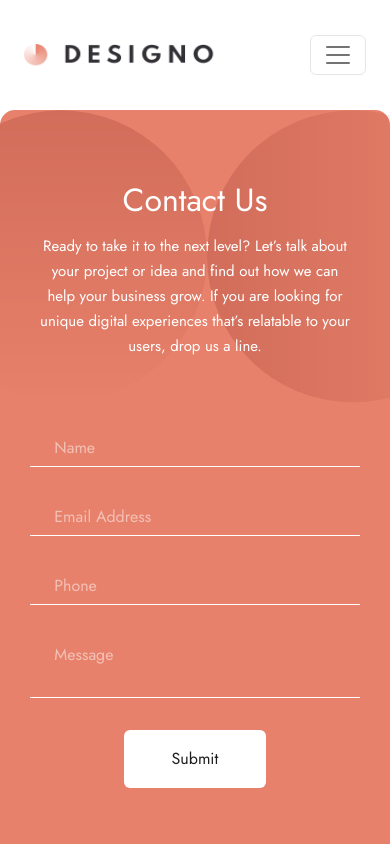
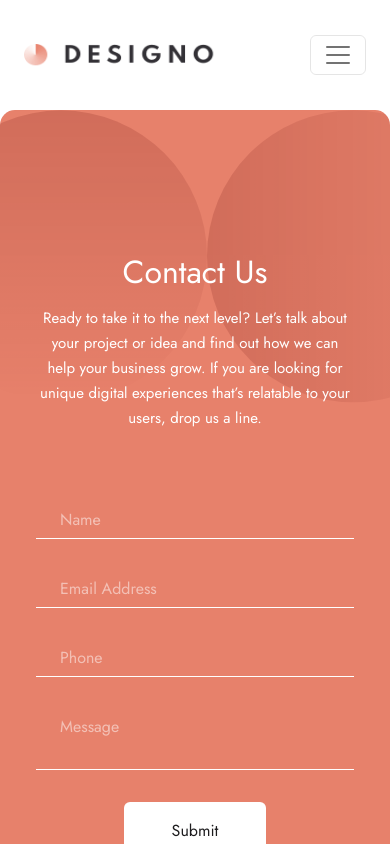
Before and after one commit to antran1245/designo-multi-page, a React (Create React App) app: page /contact in a window 390 px wide. Shown: the top 844 px of the page. Built offline with nearby package versions, Linux system fonts and the light colour scheme.

Commit message:
contact page for mobile and tablet

```diff
--- a/src/components/Contact.jsx
+++ b/src/components/Contact.jsx
@@ -24,16 +24,16 @@
                 <div className="circle-container d-block d-sm-none">
                     <img src={mobileCircle} alt="mobile circle"/>
                 </div>
-                <Col xs={12} md={8} xl={6} id="contact-text">
+                <Col xs={12} md={8} lg={6} xl={6} id="contact-text">
                     <div className="circle-container d-none d-sm-block">
                         <img src={circle} alt="circle" width={"100%"}/>
                     </div>
-                    <Col md={8}>
+                    <Col xs={12} lg={8}>
                         <p className="heading1">Contact Us</p>
                         <p>Ready to take it to the next level? Let&#8217;s talk about your project or idea and find out how we can help your business grow. If you are looking for unique digital experiences that&#8217;s relatable to your users, drop us a line.</p>
                     </Col>
                 </Col>
-                <Col xs={12} xl={5}>
+                <Col xs={12} lg={6}>
                     <Form onSubmit={submitForm}>
                         <Form.Group as={Row}>
                             <Col>
--- a/src/sass/contact.scss
+++ b/src/sass/contact.scss
@@ -4,12 +4,12 @@
     background-color: App.$peach;
     color: App.$white;
     border-radius: 15px;
+    position: relative;
+    overflow-y: hidden;
     #contact-text {
         display: flex;
         justify-content: center;
         align-items: center;
-        position: relative;
-        overflow-y: hidden;
         .circle-container {
             position: absolute;
             bottom: 0;
@@ -20,7 +20,7 @@
         padding: 55px 0;
         display: flex;
         flex-direction: column;
-        align-items: flex-end;
+        align-items: center;
         .row {
             width: 90%;
             border-bottom: 1px solid #FFFFFF;
@@ -72,20 +72,43 @@
     }
 }
 
+// Tablet
+@media only screen and (max-width: 992px) {
+    #contact-container {
+        padding: 71px 58px;
+        #contact-text {
+            width: 100%;
+            .circle-container {
+                top: -10%;
+            }
+        }
+        form {
+            position: relative;
+            padding-bottom: 0;
+            .row {
+                width: 100%;
+            }
+            #form-button {
+                margin-bottom: 0;
+            }
+        }
+    }
+}
 // Phone screen
 @media only screen and (max-width: 576px) {
     #contact-container {
         position: relative;
+        overflow-x: hidden;
+        padding: 72px 24px;
         .circle-container{
             position: absolute;
             left: -25%;
-            right: 25%;
+            top: 0;
         }
         #contact-text {
             overflow-x: hidden;
             z-index: 1;
             p {
-                padding: 0 24px;
                 font-size: 15px;
                 line-height: 25px;
                 text-align: center;
```
